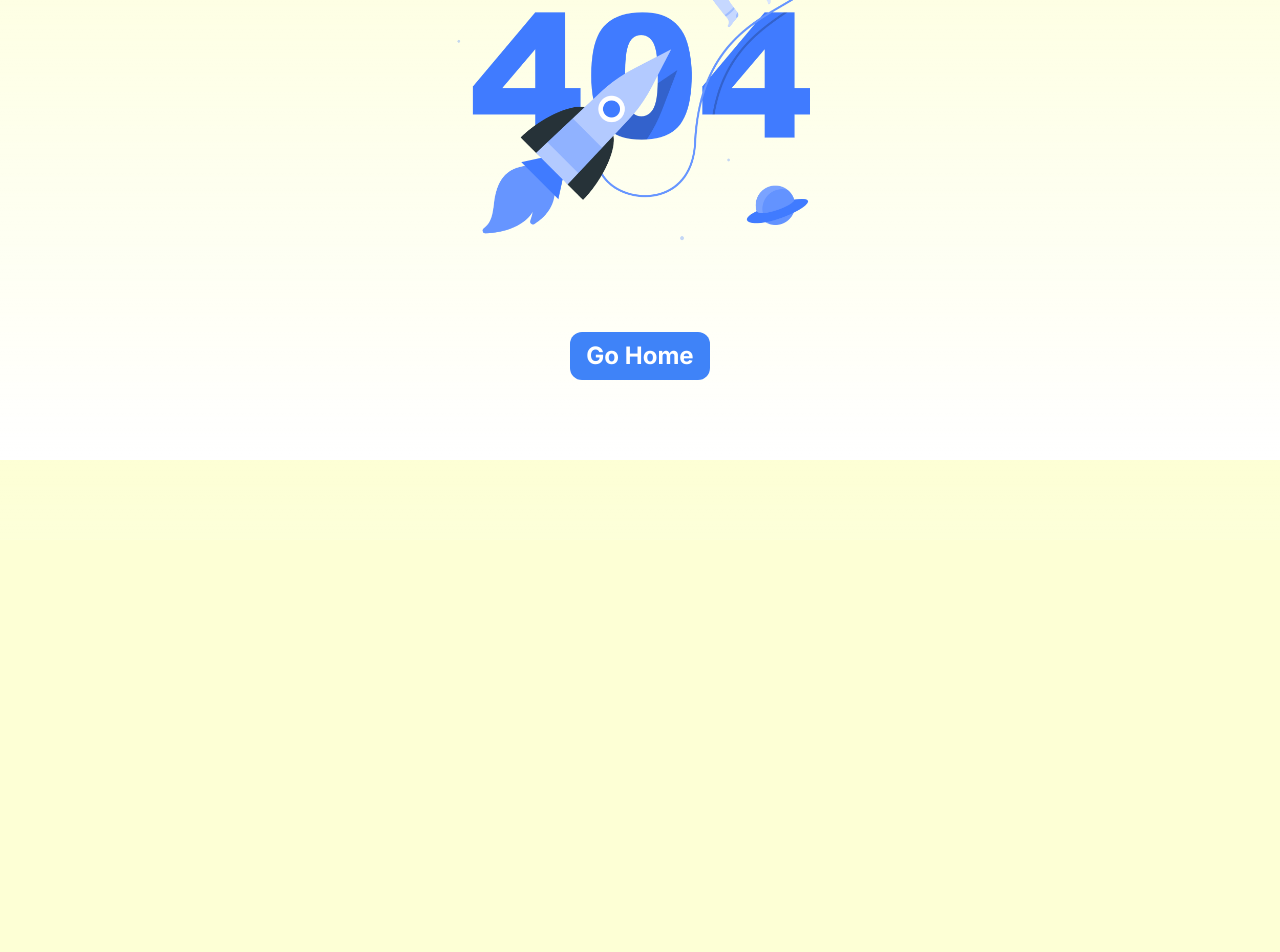
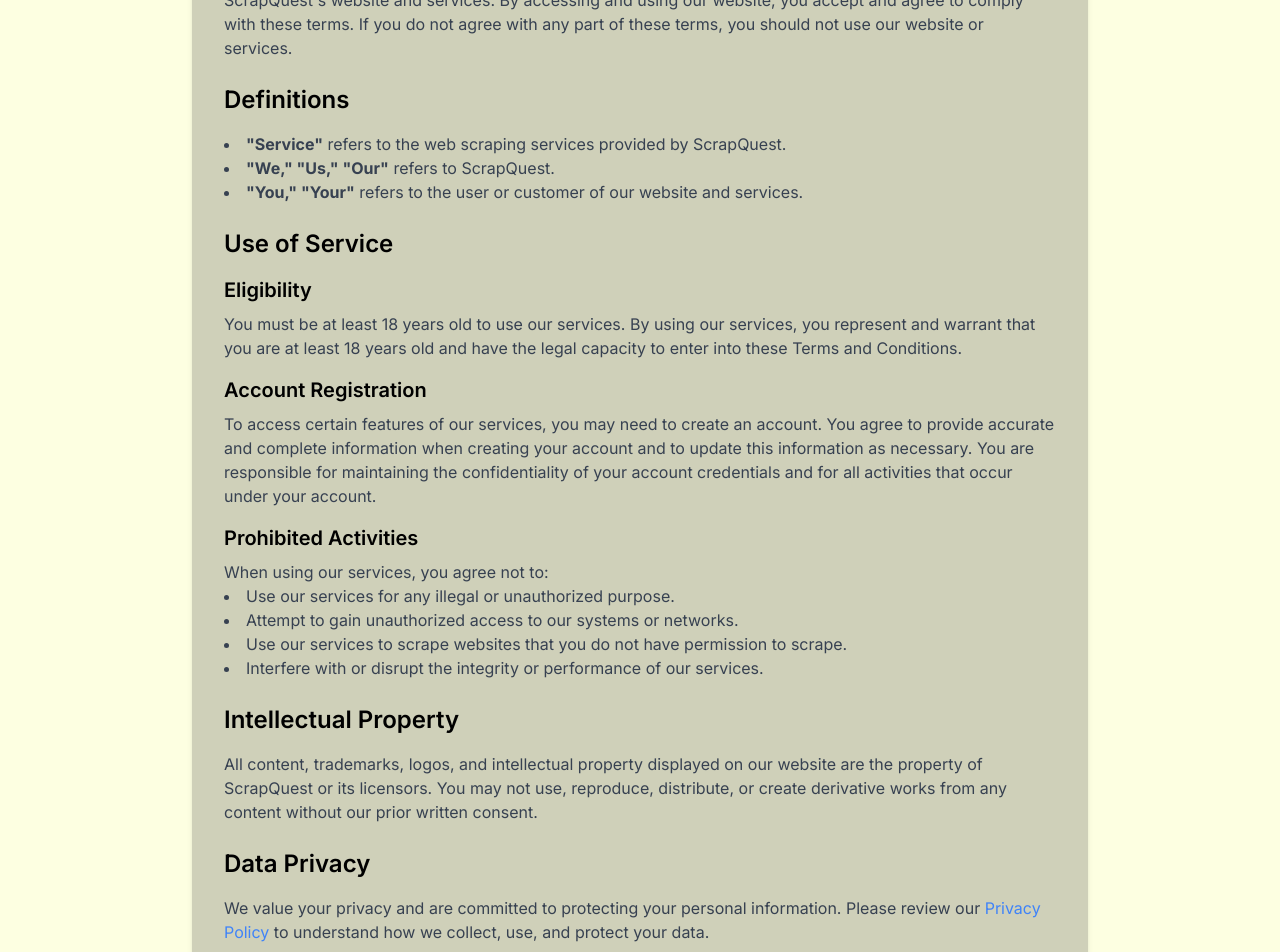
Before and after one commit to Abidsyed25/ScrapQuest, a Next.js app: page /termsconditions in a window 1280 px wide. Before the commit this address had no page. Shown: the part 260-1212 px from the top of the page. Before the commit the page ends 800 px from the top, so only its background shows below. Built offline with nearby package versions, Linux system fonts and the light colour scheme.

Commit message:
Issue#132 fixed. added terms and conditions page

```diff
--- /dev/null
+++ b/app/termsconditions/page.tsx
@@ -0,0 +1,196 @@
+import { Nav } from "@/components/Nav";
+import React from "react";
+
+const TermsAndConditions = () => {
+  return (
+    <>
+      <Nav />
+      <div className="bg-[#FDFFE1] min-h-screen p-8">
+        <div className="max-w-4xl mx-auto bg-[#cfd0b9] p-8 shadow-md rounded-md">
+          <h1 className="text-3xl font-bold mb-6 text-center">
+            Terms and Conditions
+          </h1>
+
+          <section className="mb-6">
+            <h2 className="text-2xl font-semibold mb-4">Introduction</h2>
+            <p className="text-gray-700">
+              Welcome to ScrapQuest! These Terms and Conditions outline the
+              rules and regulations for the use of ScrapQuest's website and
+              services. By accessing and using our website, you accept and agree
+              to comply with these terms. If you do not agree with any part of
+              these terms, you should not use our website or services.
+            </p>
+          </section>
+
+          <section className="mb-6">
+            <h2 className="text-2xl font-semibold mb-4">Definitions</h2>
+            <ul className="list-disc list-inside text-gray-700">
+              <li>
+                <strong>"Service"</strong> refers to the web scraping services
+                provided by ScrapQuest.
+              </li>
+              <li>
+                <strong>"We," "Us," "Our"</strong> refers to ScrapQuest.
+              </li>
+              <li>
+                <strong>"You," "Your"</strong> refers to the user or customer of
+                our website and services.
+              </li>
+            </ul>
+          </section>
+
+          <section className="mb-6">
+            <h2 className="text-2xl font-semibold mb-4">Use of Service</h2>
+            <h3 className="text-xl font-semibold mb-2">Eligibility</h3>
+            <p className="text-gray-700">
+              You must be at least 18 years old to use our services. By using
+              our services, you represent and warrant that you are at least 18
+              years old and have the legal capacity to enter into these Terms
+              and Conditions.
+            </p>
+
+            <h3 className="text-xl font-semibold mt-4 mb-2">
+              Account Registration
+            </h3>
+            <p className="text-gray-700">
+              To access certain features of our services, you may need to create
+              an account. You agree to provide accurate and complete information
+              when creating your account and to update this information as
+              necessary. You are responsible for maintaining the confidentiality
+              of your account credentials and for all activities that occur
+              under your account.
+            </p>
+
+            <h3 className="text-xl font-semibold mt-4 mb-2">
+              Prohibited Activities
+            </h3>
+            <p className="text-gray-700">
+              When using our services, you agree not to:
+            </p>
+            <ul className="list-disc list-inside text-gray-700">
+              <li>Use our services for any illegal or unauthorized purpose.</li>
+              <li>
+                Attempt to gain unauthorized access to our systems or networks.
+              </li>
+              <li>
+                Use our services to scrape websites that you do not have
+                permission to scrape.
+              </li>
+              <li>
+                Interfere with or disrupt the integrity or performance of our
+                services.
+              </li>
+            </ul>
+          </section>
+
+          <section className="mb-6">
+            <h2 className="text-2xl font-semibold mb-4">
+              Intellectual Property
+            </h2>
+            <p className="text-gray-700">
+              All content, trademarks, logos, and intellectual property
+              displayed on our website are the property of ScrapQuest or its
+              licensors. You may not use, reproduce, distribute, or create
+              derivative works from any content without our prior written
+              consent.
+            </p>
+          </section>
+
+          <section className="mb-6">
+            <h2 className="text-2xl font-semibold mb-4">Data Privacy</h2>
+            <p className="text-gray-700">
+              We value your privacy and are committed to protecting your
+              personal information. Please review our{" "}
+              <a href="#" className="text-blue-500">
+                Privacy Policy
+              </a>{" "}
+              to understand how we collect, use, and protect your data.
+            </p>
+          </section>
+
+          <section className="mb-6">
+            <h2 className="text-2xl font-semibold mb-4">
+              Limitation of Liability
+            </h2>
+            <p className="text-gray-700">
+              To the fullest extent permitted by law, ScrapQuest shall not be
+              liable for any indirect, incidental, special, consequential, or
+              punitive damages, or any loss of profits or revenues, whether
+              incurred directly or indirectly, or any loss of data, use,
+              goodwill, or other intangible losses resulting from:
+            </p>
+            <ul className="list-disc list-inside text-gray-700">
+              <li>Your use or inability to use our services.</li>
+              <li>
+                Any unauthorized access to or use of our servers and/or any
+                personal information stored therein.
+              </li>
+              <li>
+                Any interruption or cessation of transmission to or from our
+                services.
+              </li>
+            </ul>
+          </section>
+
+          <section className="mb-6">
+            <h2 className="text-2xl font-semibold mb-4">Indemnification</h2>
+            <p className="text-gray-700">
+              You agree to indemnify and hold harmless ScrapQuest, its
+              affiliates, officers, agents, and employees, from any claim or
+              demand, including reasonable attorneys' fees, made by any third
+              party due to or arising out of your use of our services, your
+              violation of these terms, or your violation of any rights of
+              another.
+            </p>
+          </section>
+
+          <section className="mb-6">
+            <h2 className="text-2xl font-semibold mb-4">
+              Modifications to the Service and Terms
+            </h2>
+            <p className="text-gray-700">
+              We reserve the right to modify or discontinue our services at any
+              time, with or without notice. We also reserve the right to modify
+              these Terms and Conditions at any time. Your continued use of our
+              services after any such changes constitutes your acceptance of the
+              new terms.
+            </p>
+          </section>
+
+          <section className="mb-6">
+            <h2 className="text-2xl font-semibold mb-4">Governing Law</h2>
+            <p className="text-gray-700">
+              These Terms and Conditions are governed by and construed in
+              accordance with the laws of the jurisdiction in which ScrapQuest
+              operates, without regard to its conflict of law principles.
+            </p>
+          </section>
+
+          <section className="mb-6">
+            <h2 className="text-2xl font-semibold mb-4">Contact Us</h2>
+            <p className="text-gray-700">
+              If you have any questions or concerns about these Terms and
+              Conditions, please contact us:
+            </p>
+            <p className="text-gray-700">
+              Email:{" "}
+              <a href="mailto:support@scrapquest.com" className="text-blue-500">
+                support@scrapquest.com
+              </a>
+              <br />
+              Phone: +1 234 567 89
+            </p>
+          </section>
+
+          <p className="text-gray-700">
+            By using our website and services, you acknowledge that you have
+            read, understood, and agree to be bound by these Terms and
+            Conditions.
+          </p>
+        </div>
+      </div>
+    </>
+  );
+};
+
+export default TermsAndConditions;
--- a/components/Footer.tsx
+++ b/components/Footer.tsx
@@ -1,7 +1,19 @@
-import React from 'react';
-import Link from 'next/link';
-import { FaHome, FaInfoCircle, FaEnvelope, FaGithub, FaQuestionCircle, FaSignInAlt, FaFacebookF, FaTwitter, FaGoogle, FaLinkedinIn } from 'react-icons/fa';
-import '@fortawesome/fontawesome-free/css/all.min.css';
+import React from "react";
+import Link from "next/link";
+import {
+  FaHome,
+  FaInfoCircle,
+  FaEnvelope,
+  FaGithub,
+  FaQuestionCircle,
+  FaSignInAlt,
+  FaFacebookF,
+  FaTwitter,
+  FaGoogle,
+  FaLinkedinIn,
+  FaPenSquare,
+} from "react-icons/fa";
+import "@fortawesome/fontawesome-free/css/all.min.css";
 
 export default function Footer() {
   return (
@@ -42,6 +54,12 @@
               FAQ
             </a>
           </Link>
+          <Link href="/termsconditions" legacyBehavior>
+            <a className="hover:text-blue-400 flex items-center">
+              <FaPenSquare className="w-4 h-4 mr-2" />
+              Terms & Conditions
+            </a>
+          </Link>
           <Link href="/login" legacyBehavior>
             <a className="hover:text-blue-400 flex items-center">
               <FaSignInAlt className="w-4 h-4 mr-2" />
@@ -50,25 +68,39 @@
           </Link>
         </div>
         <div className="mt-4">
-          <p className="social-text" style={{ color: 'turquoise' }}>
+          <p className="social-text" style={{ color: "turquoise" }}>
             Discover more about ScrapQuest and stay updated!
           </p>
           <div className="social-media flex justify-center mt-2">
-            <a href="https://www.facebook.com" className="social-icon mx-2 hover:text-blue-400">
+            <a
+              href="https://www.facebook.com"
+              className="social-icon mx-2 hover:text-blue-400"
+            >
               <FaFacebookF className="w-5 h-5" />
             </a>
-            <a href="https://www.twitter.com" className="social-icon mx-2 hover:text-blue-400">
+            <a
+              href="https://www.twitter.com"
+              className="social-icon mx-2 hover:text-blue-400"
+            >
               <FaTwitter className="w-5 h-5" />
             </a>
-            <a href="https://www.gmail.com" className="social-icon mx-2 hover:text-blue-400">
+            <a
+              href="https://www.gmail.com"
+              className="social-icon mx-2 hover:text-blue-400"
+            >
               <FaGoogle className="w-5 h-5" />
             </a>
-            <a href="https://www.linkedin.com" className="social-icon mx-2 hover:text-blue-400">
+            <a
+              href="https://www.linkedin.com"
+              className="social-icon mx-2 hover:text-blue-400"
+            >
               <FaLinkedinIn className="w-5 h-5" />
             </a>
           </div>
         </div>
-        <h1 className="mt-4">Copyright © 2024, ScrapQuest. All Rights Reserved.</h1>
+        <h1 className="mt-4">
+          Copyright © 2024, ScrapQuest. All Rights Reserved.
+        </h1>
       </div>
     </div>
   );
```
Also changed, not shown: 1 other file (tests, documents, lock files or other folders).
